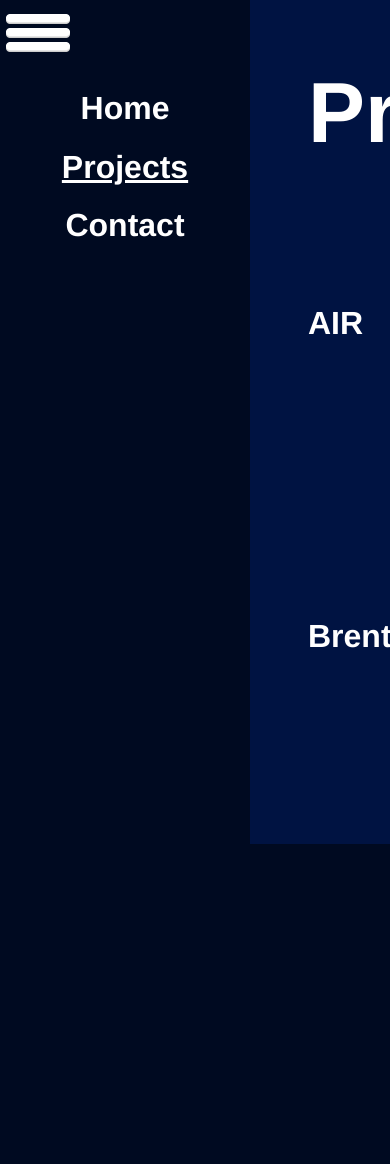
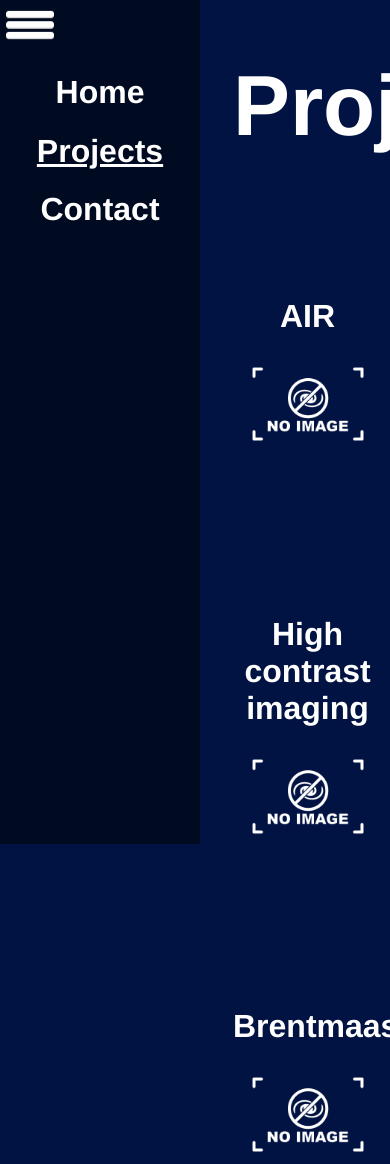
Before and after one commit to brentmaas/brentmaas.space, a Flask app: page /project/ in a window 390 px wide; the page is wider, and only the part inside the window is pictured. Before the commit the page ends 844 px from the top of that part, so only its background shows below. Run offline with Flask 2, Linux system fonts and the light colour scheme.

Commit message:
Project tags + project thumbnails (incl. default)

```diff
--- a/app.py
+++ b/app.py
@@ -1,5 +1,6 @@
 import flask
 import json
+import os
 
 app = flask.Flask(__name__)
 navitems = {}
@@ -15,7 +16,7 @@ def init():
 
 @app.context_processor
 def context_processor():
-    return {"navitems": navitems, "projects": projects}
+    return {"os": os, "navitems": navitems, "projects": projects}
 
 @app.errorhandler(404)
 def notfound(error):
--- a/static/css/style.css
+++ b/static/css/style.css
@@ -2,6 +2,14 @@
     --content-margin-left: 50px;
     --navbar-width: 250px;
     --navbar-toggle-size: 64px;
+}
+
+@media only screen and (max-width: 1200px) {
+    :root {
+        --content-margin-left: 25px;
+        --navbar-width: 200px;
+        --navbar-toggle-size: 48px;
+    }
 }
 
 body {
@@ -118,3 +126,20 @@ div.project {
 img.project-button {
     height: 32pt;
 }
+
+img.project-thumb {
+    width: calc(30vw - var(--navbar-width) / 2);
+}
+
+@media only screen and (max-width: 1200px) {
+    div.projects {
+        display: grid;
+        width: auto;
+        gap: 64pt;
+        grid-template-columns: repeat(1, minmax(0, 1fr));
+    }
+
+    img.project-thumb {
+        width: calc(80vw - var(--navbar-width));
+    }
+}
--- a/templates/_layout.html
+++ b/templates/_layout.html
@@ -7,7 +7,7 @@
         <title>brentmaas.space</title>
         {% endif %}
         <link rel="stylesheet" href="{{url_for('static', filename='css/style.css')}}">
-        <link rel="icon" type="image/png", href="{{url_for('static', filename='images/favicon.png')}}">
+        <link rel="icon" type="image/png" href="{{url_for('static', filename='images/favicon.png')}}">
         <script type="text/javascript" src="{{url_for('static', filename='script/navbar.js')}}"></script>
     </head>
     <body onload="setNavbar()">
--- a/templates/project/index.html
+++ b/templates/project/index.html
@@ -14,6 +14,11 @@
             <div class="project">
                 <center>
                     <p class="subtitle">{{projects[project]["name"]}}</p>
+                    {% set img = url_for("static", filename="images/project/"+project+"/thumb.png") %}
+                    {% if not os.path.exists("./" + img) %}
+                        {% set img = url_for("static", filename="images/project/default/thumb.png") %}
+                    {% endif %}
+                    <img src="{{img}}" class="project-thumb">
                 </center>
             </div>
         </a>
```
Also changed, not shown: templates/project/_projectlayout.html (+7 -1 lines), manifest.json, static/images/project/default/thumb.png (added), static/images/project/github-button.png (renamed from static/images/github-button.png), static/images/project/planned.png (added), static/images/project/wip.png (added).
